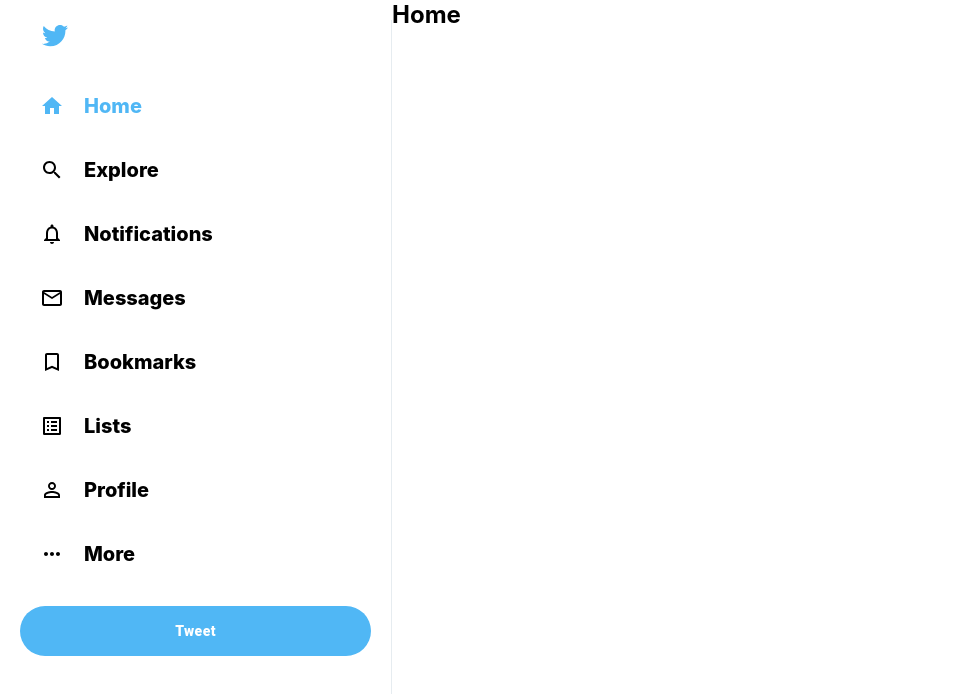
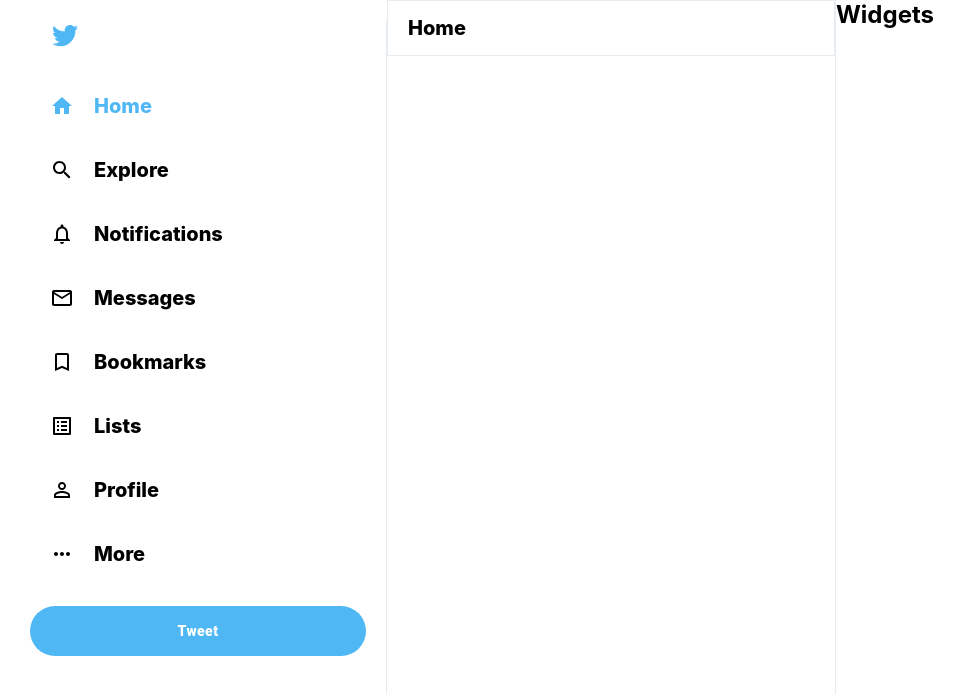
Before and after one commit to MzAllison/Twitter-clone, a React (Create React App) app: page / in a window 1280 px wide. Shown: the top 694 px of the page, without its empty margins (0-976 px from the left). Built offline with nearby package versions, Linux system fonts and the light colour scheme.

Commit message:
twitter feed

```diff
--- a/src/App.css
+++ b/src/App.css
@@ -9,5 +9,5 @@
     max-width: 1300px;
     margin-left: auto;
     margin-right: auto;
-    padding: 1 10px;
+    padding: 0 10px;
 }
--- a/src/App.js
+++ b/src/App.js
@@ -1,6 +1,7 @@
 import React from 'react';
 import Sidebar from './Sidebar';
 import Feed from './Feed';
+import Widgets from './Widgets';
 import './App.css';
 
 
@@ -14,6 +15,7 @@
        <Feed />
 
       {/* {Widgets} */}
+      <Widgets />
     </div>
   );
 }
--- a/src/Feed.css
+++ b/src/Feed.css
@@ -1,8 +1,19 @@
-,feed {
+.feed {
     flex: 0.4;
     border-right: 1px solid var(--twitter-background);
     min-width: fit-content;
     overflow-y: scroll;
+}
+
+/* Hide scrollbar for chrome, safari and Opera */
+.feed::-webkit-scrollbar {
+    display: none;
+}
+
+/* Hide scrollbar for IE ,Edge and Firefox */
+.feed {
+    -ms-overflow-style:none;
+    scrollbar-width: none;
 }
 
 .feed__header {
@@ -13,3 +24,8 @@
     border: 1px solid var(--twitter-background);
     padding: 15px 20px;
 }
+
+.feed__header > h2 {
+    font-size: 20px;
+    font-weight: 800;
+}
--- a/src/Feed.js
+++ b/src/Feed.js
@@ -3,13 +3,14 @@
 
 function Feed() {
     return (
-        <div>
+        <div className="feed">
            {/* {Header}  */}
-            <div className="feed">
+            <div className="feed__header">
+               <h2>Home </h2>
+            </div>
 
-            </div>
-            <h2>Home</h2>
            {/* {TweetBox}  */}
+
 
            {/* {Post}  */}
            {/* {Post}  */}
--- a/src/Sidebar.css
+++ b/src/Sidebar.css
@@ -1,7 +1,7 @@
 .sidebar {
     border-right: 1px solid var(--twitter-background) ;
     flex: 0.3 ;
-    min-width: 250px;
+    /* min-width: 250px;  */
     margin-top: 20px;
     padding-left: 20px;
     padding-right: 20px;
--- /dev/null
+++ b/src/Widgets.css
@@ -0,0 +1,3 @@
+.widgets {
+    flex: 0.3;
+}
--- /dev/null
+++ b/src/Widgets.js
@@ -0,0 +1,12 @@
+import React from 'react'
+import "./Widgets.css";
+
+function Widgets() {
+    return (
+        <div className='Widgets'>
+            <h2> Widgets</h2>
+        </div>
+    )
+}
+
+export default Widgets
```
